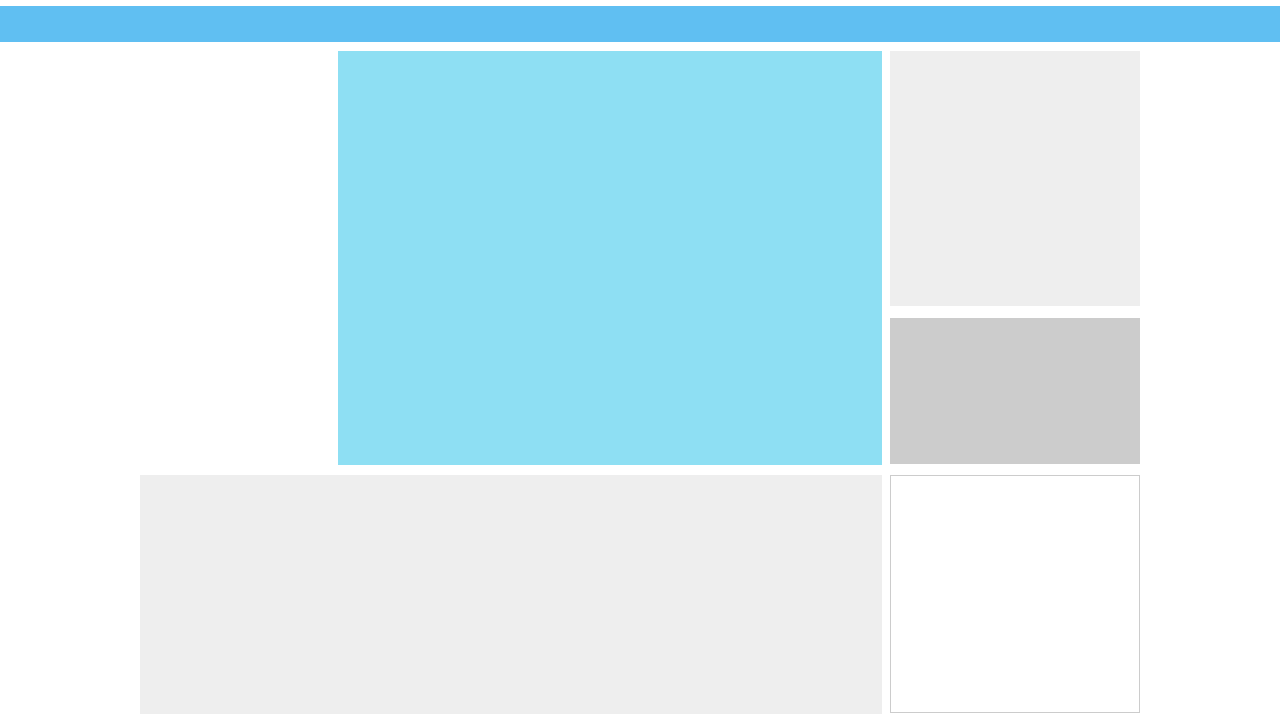
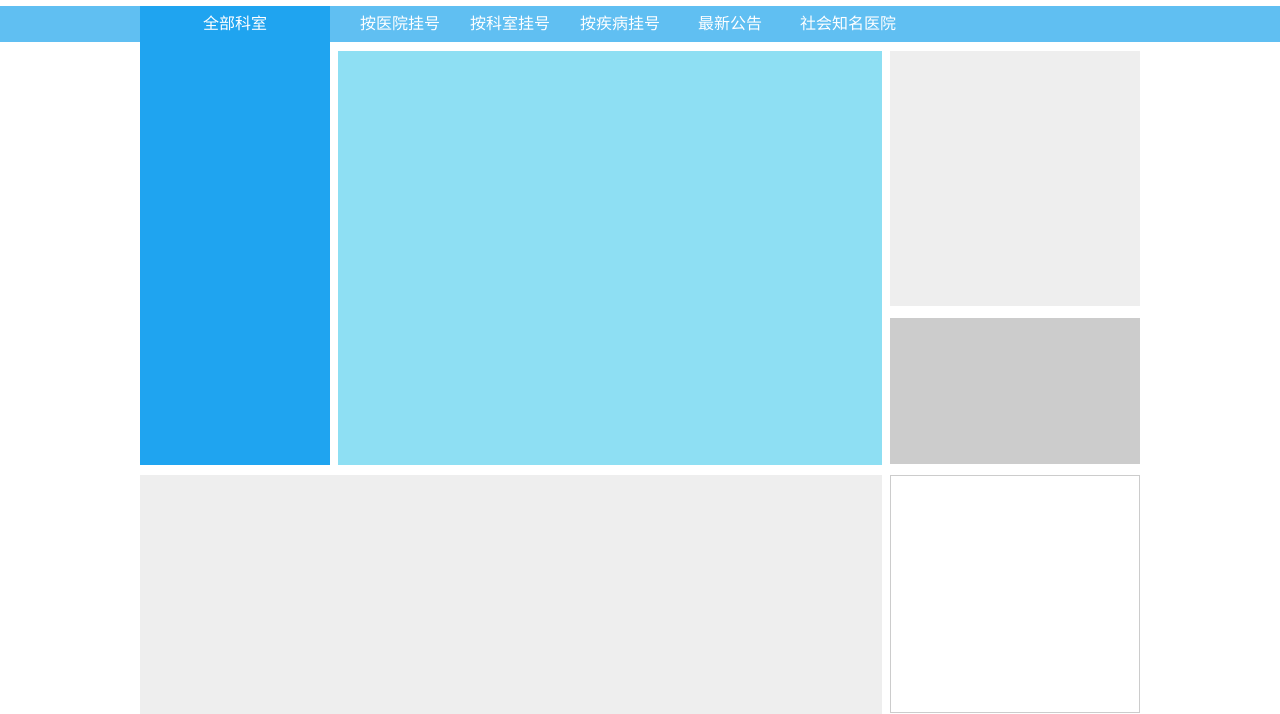
Before and after one commit to redpanda518/Code, a plain HTML site: page index.html in a window 1280 px wide. Shown: the part 116-830 px from the top of the page. Drawn offline with Linux system fonts and the light colour scheme.

Commit message:
nav的编写

```diff
--- a/css/base.css
+++ b/css/base.css
@@ -40,3 +40,35 @@ p{
 	top: 29px;
 	background-color: orange;
 }
+
+/*nav 模块内样式*/
+.nav .link{
+	display: inline-block;
+	float: left;
+	padding-left: 30px;
+	line-height: 36px;
+	color: #fff;
+	font-size: 16px;
+	min-width: 80px;
+	text-align: center;
+}
+.nav a{
+	text-decoration: none;
+}
+.nav a:hover{
+	color: #d7f3ff;
+}
+.nav .menu{
+	width: 130px;
+	padding-right: 30px;
+	background-color: #1fa4f0;
+	position: relative;
+}
+.nav .menu .menu-list{
+	background-color: #1fa4f0;
+	width: 100%;
+	height: 423px;
+	position: absolute;
+	left: 0;
+	top: 36px;
+}
--- a/index.html
+++ b/index.html
@@ -27,7 +27,18 @@
 			<div class="search"></div>
 		</div>
 	</div>
-	<div id="nav" class="nav"></div>
+	<div id="nav" class="nav">
+		<div class="wrap">
+			<div class="link menu">
+				全部科室<div class="menu-list"></div>
+			</div>
+			<a href="" class="link">按医院挂号</a>
+			<a href="" class="link">按科室挂号</a>
+			<a href="" class="link">按疾病挂号</a>
+			<a href="" class="link">最新公告</a>
+			<a href="" class="link right">社会知名医院</a>
+		</div>
+	</div>
 
 	<div id="banner" class="banner">
 		<div class="banner-slider"></div>
```
